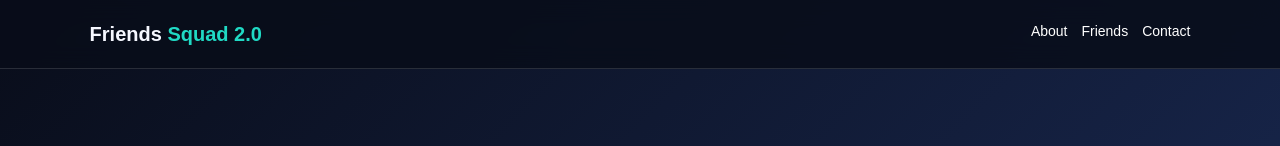
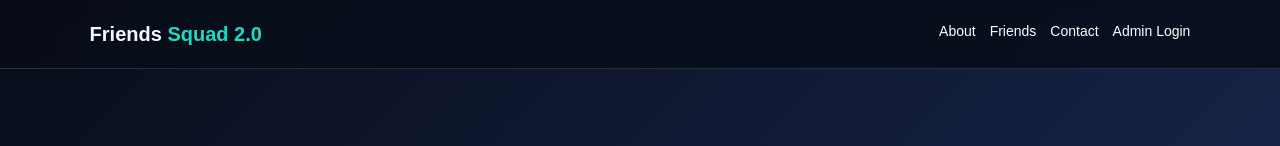
Before and after one commit to atharrasin48-byte/friends-squad-2, a plain HTML site: page index.html in a window 1280 px wide. Shown: the top 146 px of the page. Drawn offline with Linux system fonts and the light colour scheme; no server answers; a script that the page names is missing.

Commit message:
Update index.html

```diff
--- a/index.html
+++ b/index.html
@@ -29,7 +29,8 @@ section{max-width:1150px;margin:auto;padding:65px 7%}.section-title{text-align:c
 </style>
 </head>
 <body>
-<nav><div class="logo">Friends <span>Squad 2.0</span></div><div><a href="#about">About</a><a href="#members">Friends</a><a href="#contact">Contact</a></div></nav>
+
+<nav><div class="logo">Friends <span>Squad 2.0</span></div><div><a href="#about">About</a><a href="#members">Friends</a><a href="#contact">Contact</a><a href="/friends-squad-2/admin.html">Admin Login</a></div></nav>
 <header class="hero"><div><div class="tag">Together • Forever • Unstoppable</div><h1>Welcome to<br><span>Friends Squad 2.0</span></h1><p>A special corner for friendship, memories, laughter, and the squad that makes every moment unforgettable.</p><div class="buttons"><a class="btn primary" href="#members">Meet the Squad</a><a class="btn secondary" href="#contact">Contact Us</a></div></div></header>
 <section id="about"><div class="section-title"><h2>About Us</h2><p>More than friends — we are a squad.</p></div><div class="about"><div class="card"><h3>Our Story</h3><p>Friends Squad 2.0 is built on trust, fun, support, and unforgettable memories.</p></div><div class="card"><h3>Our Vibe</h3><p>Good energy, big dreams, endless jokes, and real friendship.</p></div></div></section>
 <section id="members">
```
